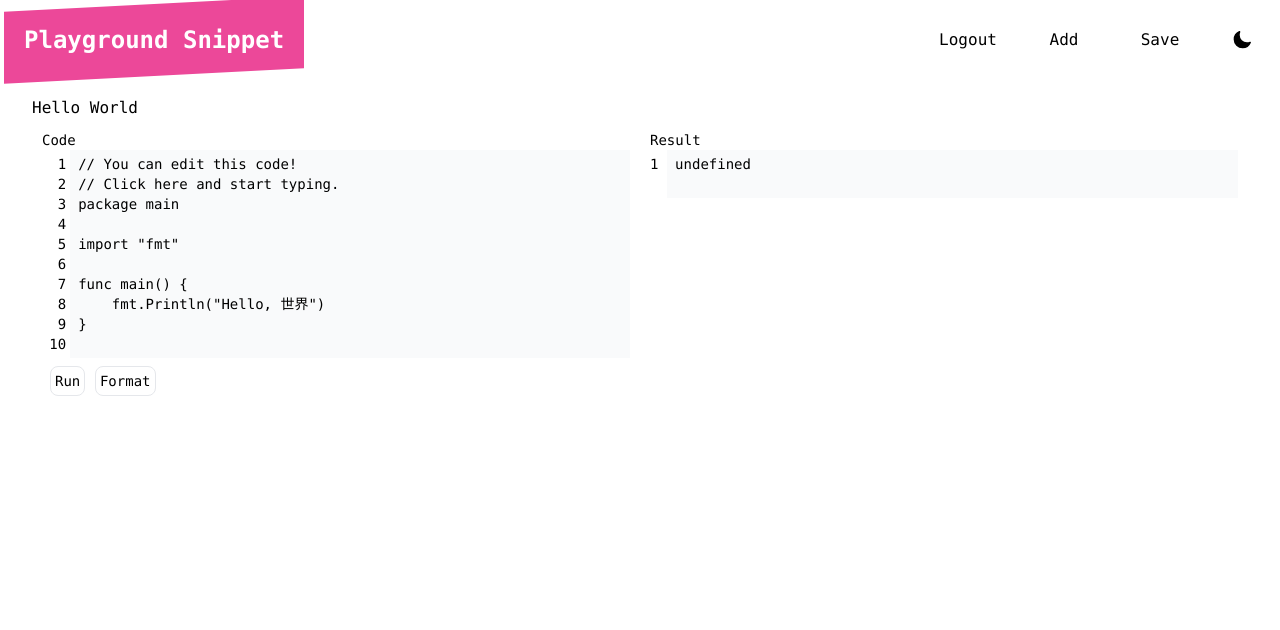
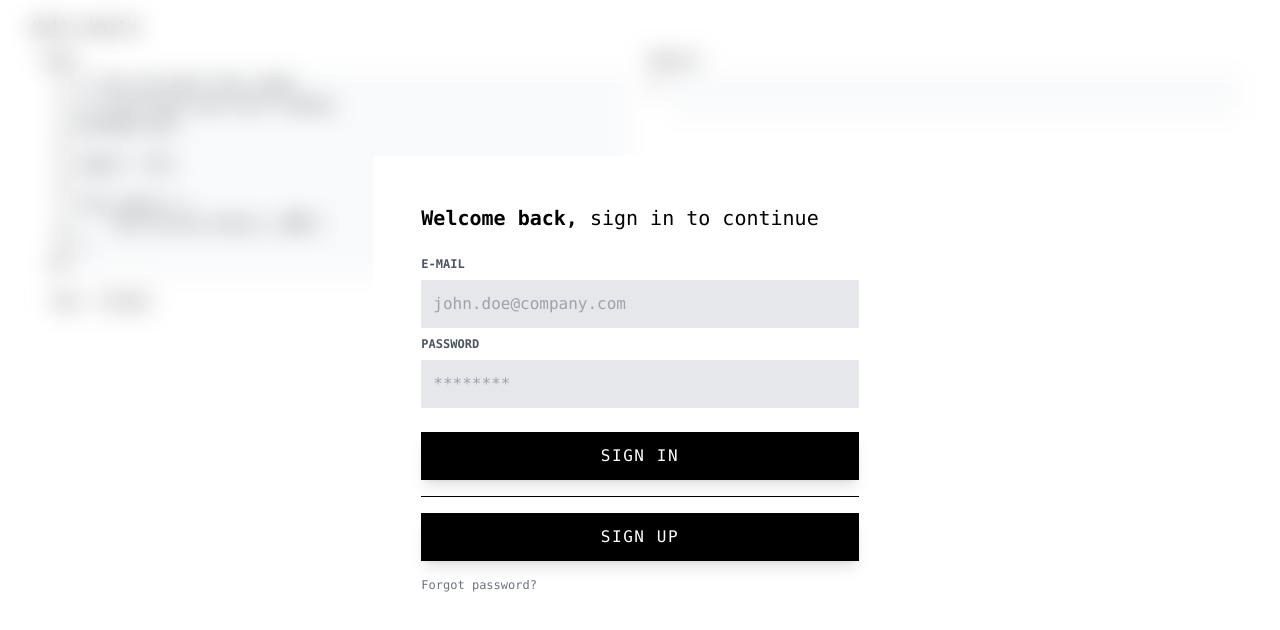
Before and after one commit to mchu1966/playground-snippet, a SvelteKit app: page / in a window 1280 px wide. Both pictures are taken after a click on the button "Login". Shown: the top 630 px of the page. Built offline with nearby package versions, Linux system fonts and the light colour scheme.

Commit message:
add login modal

```diff
--- a/src/components/auth/loginModal.svelte
+++ b/src/components/auth/loginModal.svelte
@@ -1 +1,72 @@
-<!-- https://tailwindcomponents.com/component/login-modal -->
+<script lang="ts">
+	import { createEventDispatcher } from 'svelte';
+	let dispatch = createEventDispatcher<{ closeModel: boolean }>();
+	function closeModal() {
+		dispatch('closeModel', false);
+	}
+</script>
+
+<div>
+	<div
+		class="fixed top-0 left-0 right-0 bottom-0 min-h-screen w-full backdrop-blur-md"
+		on:click={closeModal}
+		on:keydown={closeModal}
+	/>
+	<div class="z-50">
+		<div class="pointer-events-none absolute h-full w-full">
+			<div class="grid min-h-screen place-items-center">
+				<div class="pointer-events-auto w-11/12 bg-white p-12 sm:w-8/12 md:w-1/2 lg:w-5/12">
+					<h1 class="text-xl font-semibold">
+						Welcome back, <span class="font-normal">sign in to continue</span>
+					</h1>
+					<form class="mt-6">
+						<label for="email" class="block text-xs font-semibold uppercase text-gray-600"
+							>E-mail</label
+						>
+						<input
+							id="email"
+							type="email"
+							name="email"
+							placeholder="john.doe@company.com"
+							autocomplete="email"
+							class="mt-2 block w-full appearance-none bg-gray-200 p-3 text-gray-700 focus:bg-gray-300 focus:shadow-inner focus:outline-none"
+							required
+						/>
+						<label for="password" class="mt-2 block text-xs font-semibold uppercase text-gray-600"
+							>Password</label
+						>
+						<input
+							id="password"
+							type="password"
+							name="password"
+							placeholder="********"
+							autocomplete="current-password"
+							class="mt-2 block w-full appearance-none bg-gray-200 p-3 text-gray-700 focus:bg-gray-300 focus:shadow-inner focus:outline-none"
+							required
+						/>
+						<div class="grid gap-4">
+							<button
+								type="submit"
+								class="mt-6 w-full bg-black py-3 font-medium uppercase tracking-widest text-white shadow-lg hover:bg-gray-900 hover:shadow-none focus:outline-none "
+							>
+								Sign in
+							</button>
+							<div class="h-px w-full bg-black" />
+							<!-- oauth buttons here -->
+							<button
+								class=" w-full bg-black py-3 font-medium uppercase tracking-widest text-white shadow-lg hover:bg-gray-900 hover:shadow-none focus:outline-none"
+							>
+								Sign up
+							</button>
+						</div>
+						<p
+							class="mt-4 inline-block  cursor-pointer justify-between text-xs text-gray-500 hover:text-black"
+						>
+							Forgot password?
+						</p>
+					</form>
+				</div>
+			</div>
+		</div>
+	</div>
+</div>
--- a/src/components/header.svelte
+++ b/src/components/header.svelte
@@ -1,5 +1,6 @@
 <script lang="ts">
 	import Svg from 'components/svg.svelte';
+	import LoginModal from './auth/loginModal.svelte';
 
 	import { createEventDispatcher } from 'svelte';
 
@@ -19,13 +20,19 @@
 	}
 
 	let loggedIn = false;
+	let open = false;
+	function closeModal(e: CustomEvent<boolean>) {
+		open = e.detail;
+	}
 	async function handleLog() {
 		loggedIn = !loggedIn;
 	}
 </script>
 
 <div
-	class="sticky bottom-full top-0 flex flex-row content-center bg-transparent p-2 backdrop-blur transition-colors dark:border-slate-50/[0.06]"
+	class="{open
+		? 'hidden'
+		: 'sticky'} top-0 flex flex-row content-center bg-transparent p-2 backdrop-blur-xl transition-colors dark:border-slate-50/[0.06]"
 >
 	<div
 		class=" relative inline-block  content-center p-4 before:absolute before:-inset-1 before:block before:-skew-y-3 before:bg-pink-500 "
@@ -36,7 +43,12 @@
 	</div>
 	<div class="grow" />
 	{#if !loggedIn}
-		<button class="duration-800 header-btn" on:click={handleLog}>Login</button>
+		<button
+			class="duration-800 header-btn"
+			on:click={() => {
+				open = !open;
+			}}>Login</button
+		>
 	{:else}
 		<button class="duration-800 header-btn" on:click={handleLog}>Logout</button>
 	{/if}
@@ -51,3 +63,7 @@
 		{/if}</button
 	>
 </div>
+
+{#if open}
+	<LoginModal on:closeModel={closeModal} />
+{/if}
--- a/src/components/snippetArea.svelte
+++ b/src/components/snippetArea.svelte
@@ -2,7 +2,7 @@
 	import Svg from 'components/svg.svelte';
 	export let code: string;
 
-	let result: string;
+	let result = '';
 	let height: number;
 	let resultHeight: number;
 	$: height = code.split(/\r\n|\r|\n/).length;
```
Also changed, not shown: package.json (+6 -3 lines), 1 other file (tests, documents, lock files or other folders).
